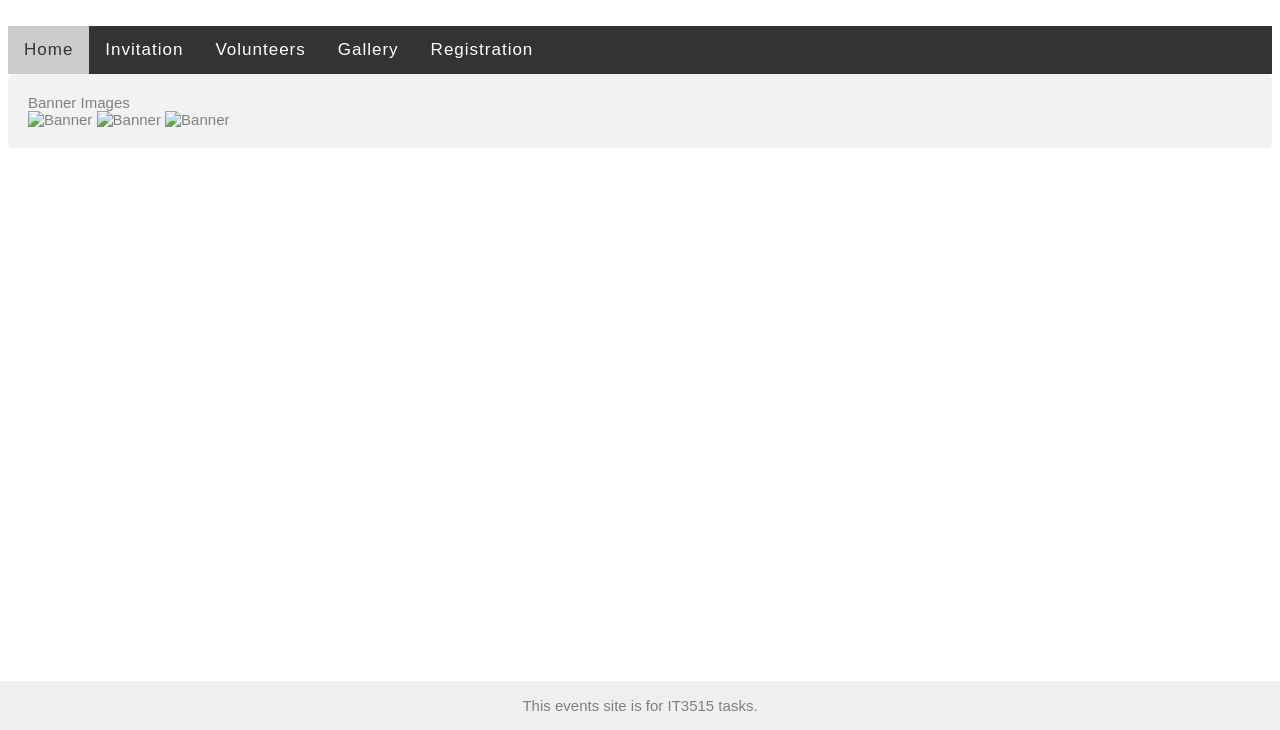
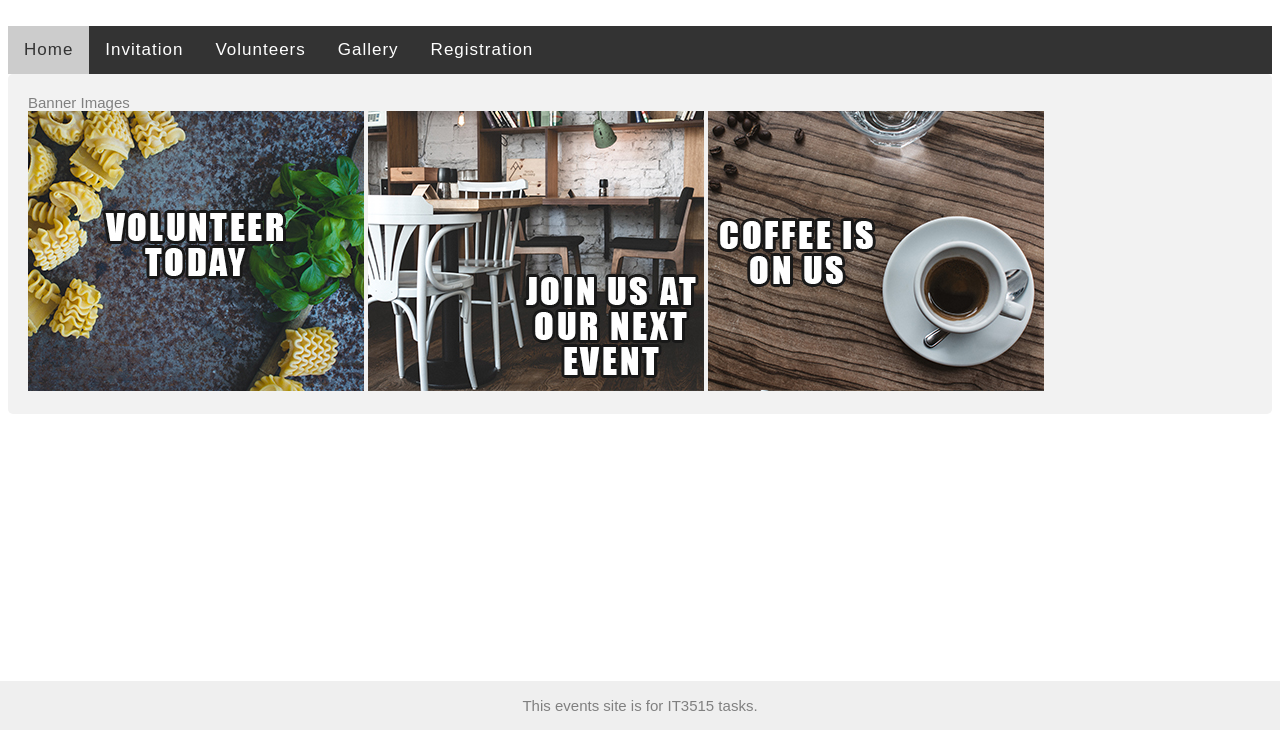
Before and after one commit to KHunt99/Asses-8-3240, a plain HTML site: page index.html in a window 1280 px wide. Shown: the part 70-800 px from the top of the page. Drawn offline with Linux system fonts and the light colour scheme.

Commit message:
path corrections for index pics

```diff
--- a/index.html
+++ b/index.html
@@ -30,9 +30,9 @@
     </header>
     <section id="bannerImages">
 	Banner Images<br/>
-<img src="images/banner1.jpg" alt="Banner"/>
-<img src="images/banner2.jpg" alt="Banner"/>
-<img src="images/banner3.jpg" alt="Banner"/>
+<img src="banner1.jpg" alt="Banner"/>
+<img src="banner2.jpg" alt="Banner"/>
+<img src="banner3.jpg" alt="Banner"/>
 
     </section>
 
```
